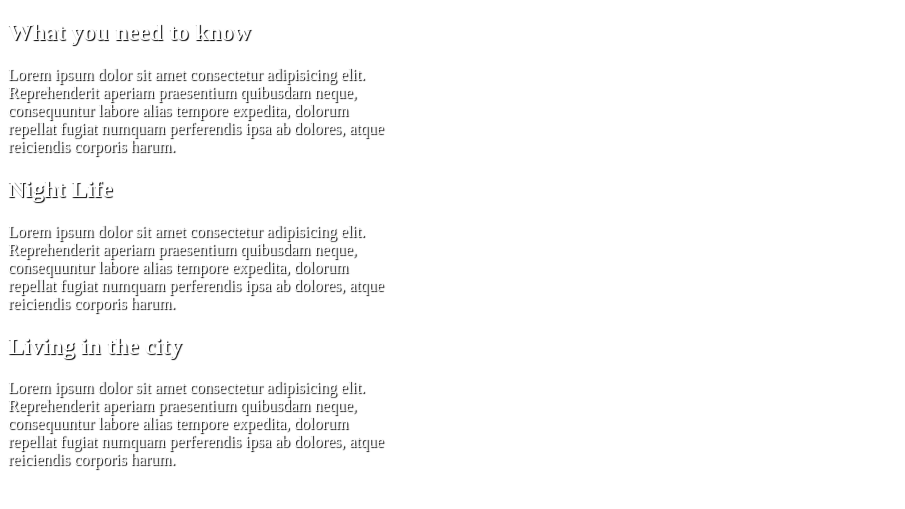
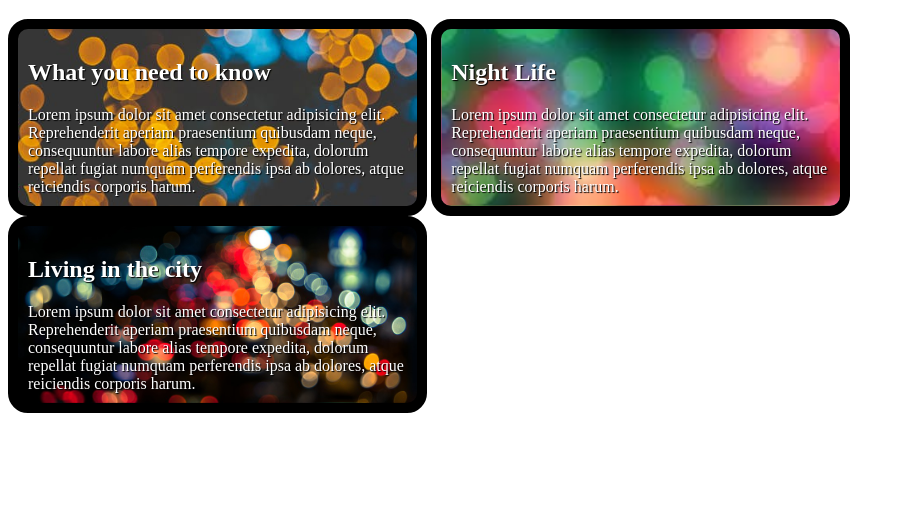
Before and after one commit to fbw-d09/uib-boxmodel-backgroundimages-pawel-w88, a website: page task-2/index.html in a window 1280 px wide. Shown: the part 61-570 px from the top of the page, without its empty margins (0-905 px from the left). Drawn offline with Linux system fonts and the light colour scheme.

Commit message:
fix css and html datei

```diff
--- a/task-1/style.css
+++ b/task-1/style.css
@@ -1,14 +1,18 @@
 body {
     height: 100vh;
     overflow: hidden;
+
 }
 
 header {
     height: 30%;
+    background-image: url(./assets/background.jpg);
+    background-size: contain;
 }
 
 h1 {
     text-align: center;
     color: white;
     margin: 0;
+
 }
--- a/task-2/style.css
+++ b/task-2/style.css
@@ -2,4 +2,27 @@
     width: 30%;
     color: white;
     text-shadow: 1px 1px 1px black;
+    display: inline-block;
+    padding: 10px;
+    border: 10px solid black;
+    border-radius: 20px;
+
 }
+
+.info-1 {
+    background-image: url(./assets/task2-bg.jpeg);
+    background-size: cover;
+    background-position: bottom;
+}
+
+.info-2 {
+    background-image: url(./assets/task2-bg1.jpeg);
+    background-size: cover;
+    background-position: bottom;
+}
+
+.info-3 {
+    background-image: url(./assets/task2-bg2.jpg);
+    background-size: cover;
+    background-position: bottom;
+}
```
Also changed, not shown: task-1/index.html (line endings or trailing spaces).
